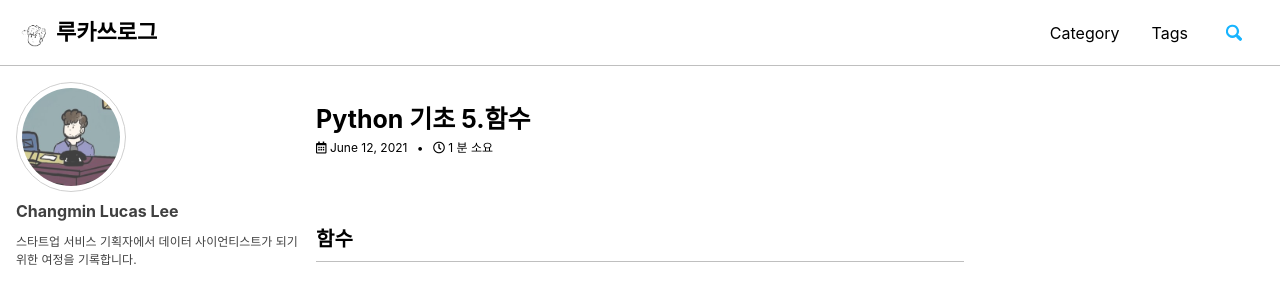
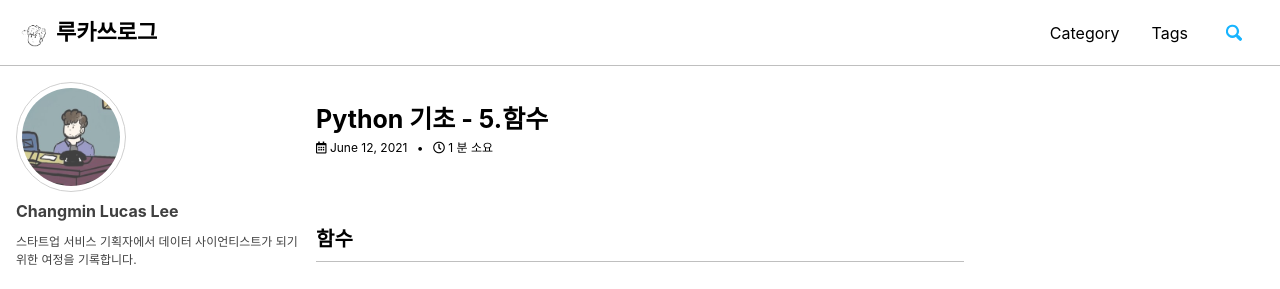
Before and after one commit to lucathree/lucathree.github.io, a Jekyll site: the page built from _posts/2021/2021-06-12-day5.md, in a window 1280 px wide and 900 px high. Shown: the top 289 px of the window. Built offline with Jekyll 4.4.1, drawn with Linux system fonts in a browser that asks for light colours; cached includes are drawn as plain includes; comment, search, counter and statistics services are not loaded.

Commit message:
Update 2021-06-12-day5.md

```diff
--- a/_posts/2021/2021-06-12-day5.md
+++ b/_posts/2021/2021-06-12-day5.md
@@ -1,5 +1,5 @@
 ---
-title: "Python 기초 5.함수"
+title: "Python 기초 - 5.함수"
 layout: single
 author_profile: true
 read_time: true
```
